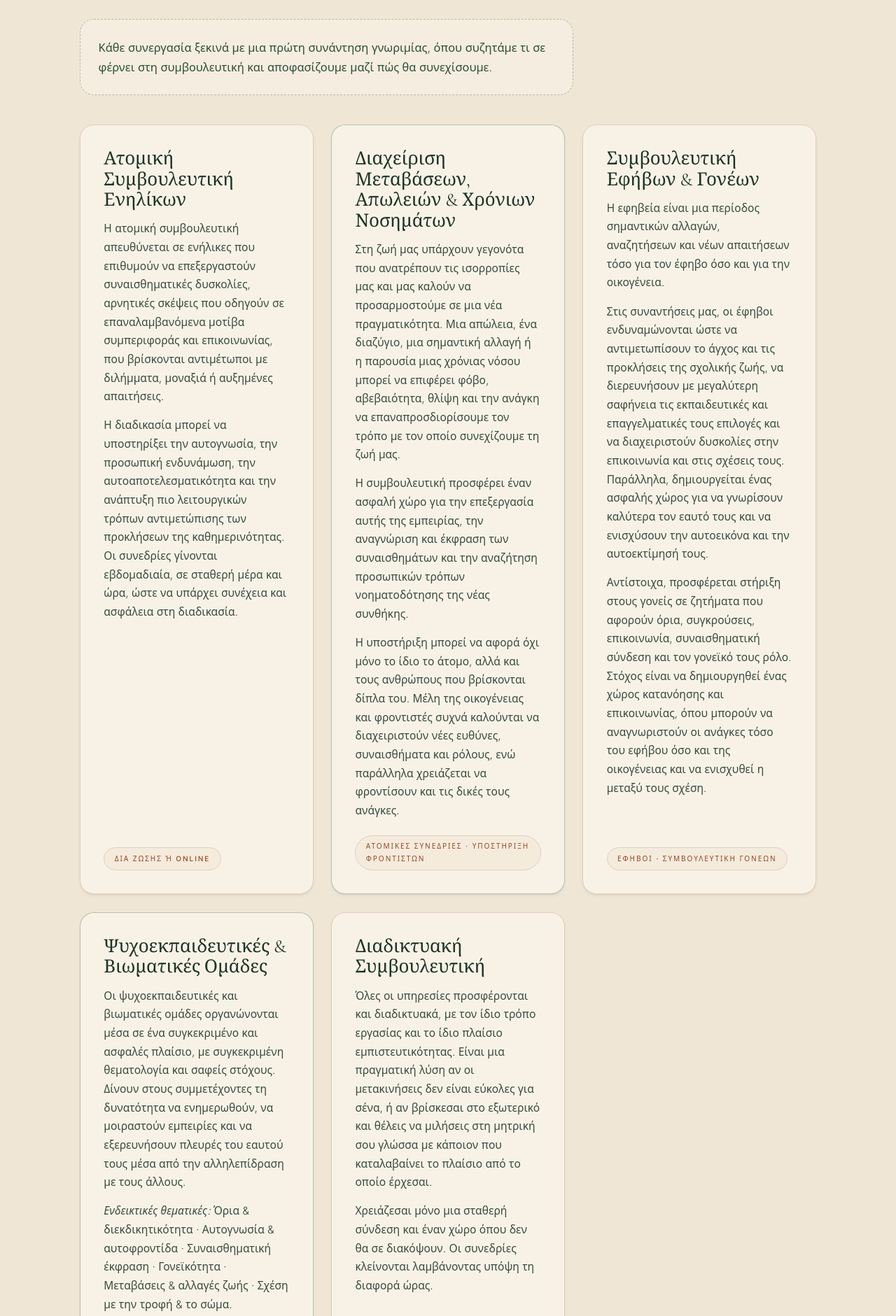
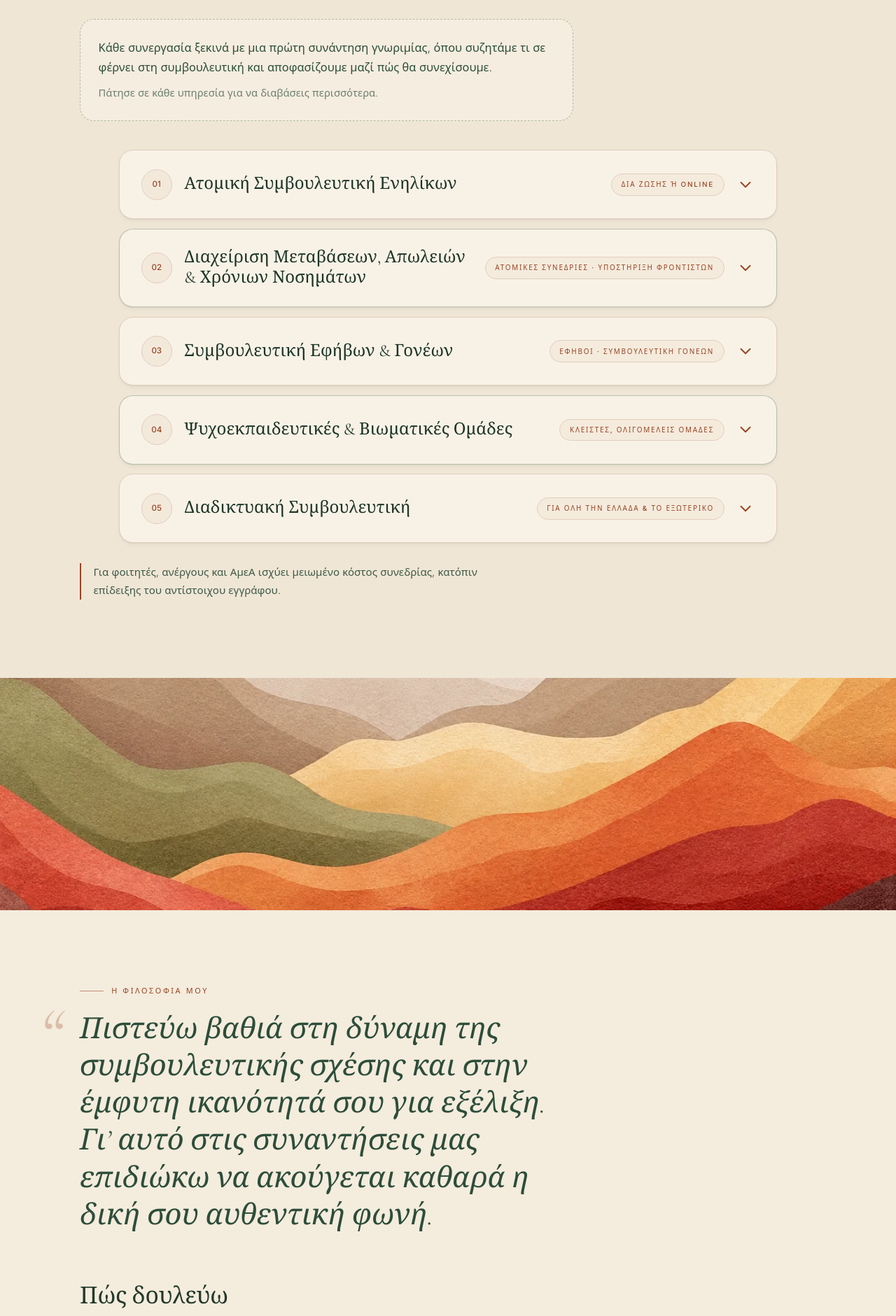
Before and after one commit to agelmet/GOUVIWTOU, a website: page index.html in a window 1280 px wide. Shown: the part 2838-4719 px from the top of the page at 70% size. Drawn offline with nearby package versions, Linux system fonts and the light colour scheme; no server answers.

Commit message:
Balance «Σχετικά με μένα», «Πώς δουλεύω» and «Υπηρεσίες» on desktop
Σχετικά με μένα — the two columns are now equal halves and the portrait travels with the
text as you scroll, so the picture no longer stops halfway and leaves a hole beside the copy.

Πώς δουλεύω — the grid was auto-fitting to three across at this width, which left 04 alone
on its own row. It is a fixed 2 x 2 now, with the number in a round terracotta badge.

Υπηρεσίες — five cards in a three-across grid always orphaned two. They are now one centred
column of identical rows, each with its number, title and tag, and the full text opens
underneath on click. Symmetric whatever is open, and the section is much shorter to scan.

Co-Authored-By: Claude Opus 5 <noreply@anthropic.com>
Claude-Session: https://claude.ai/code/session_013RbmiKqRQSTpFh3paGkwF1

```diff
--- a/index.html
+++ b/index.html
@@ -244,21 +244,58 @@ nav.main a.active{color:var(--green)}
 .themes li::before{content:"";width:5px;height:5px;border-radius:50%;background:var(--terra);flex:0 0 auto}
 
 /* services — outlined cards, ecru fill, deep-green type */
-.svc-grid{display:grid;grid-template-columns:repeat(auto-fit,minmax(320px,1fr));gap:clamp(1rem,2.2vw,1.6rem);margin-top:2.6rem}
+/* one centred column of identical rows — the text opens underneath on click */
+.svc-grid{display:flex;flex-direction:column;gap:.85rem;margin-top:2.6rem;max-width:940px;margin-inline:auto}
 .svc{
   background:var(--ecru);border:1px solid var(--terra-soft);border-radius:var(--r);
-  padding:clamp(1.5rem,2.6vw,2.15rem);color:var(--green-deep);display:flex;flex-direction:column;
-  box-shadow:var(--sh-1);transition:transform .35s var(--ease),box-shadow .35s var(--ease),border-color .35s;
+  color:var(--green-deep);box-shadow:var(--sh-1);overflow:hidden;
+  transition:box-shadow .35s var(--ease),border-color .35s var(--ease);
 }
-.svc:hover{transform:translateY(-4px);box-shadow:var(--sh-2);border-color:var(--terra)}
 .svc:nth-child(even){border-color:rgba(44,77,58,.3)}
+.svc:hover{box-shadow:var(--sh-2);border-color:var(--terra)}
 .svc:nth-child(even):hover{border-color:var(--green)}
-.svc h3{color:var(--green-deep);margin-bottom:.85rem}
-.svc p{color:var(--green-deep);opacity:.88;font-size:.97rem;margin-bottom:.9rem}
-.svc p:last-of-type{margin-bottom:1.3rem}
+.svc[open]{box-shadow:var(--sh-2)}
+
+.svc > summary{
+  list-style:none;cursor:pointer;display:grid;
+  grid-template-columns:44px minmax(0,1fr) auto 26px;align-items:center;gap:1.1rem;
+  padding:clamp(1.25rem,2.2vw,1.65rem) clamp(1.3rem,2.4vw,2rem);
+}
+.svc > summary::-webkit-details-marker{display:none}
+.svc > summary:focus-visible{outline:2px solid var(--terra);outline-offset:-4px;border-radius:var(--r)}
+.svc .num{
+  display:inline-flex;align-items:center;justify-content:center;width:44px;height:44px;border-radius:50%;
+  font-family:var(--sans);font-size:.72rem;font-weight:500;color:var(--terra);
+  border:1px solid var(--terra-soft);background:rgba(154,68,35,.05);
+}
+.svc .ttl{
+  font-family:var(--serif);font-weight:400;line-height:1.2;color:var(--green-deep);
+  font-size:clamp(1.18rem,1.03rem + .62vw,1.5rem);
+}
 .svc .tag{
-  margin-top:auto;align-self:flex-start;font-size:.63rem;letter-spacing:.19em;text-transform:uppercase;font-weight:500;
-  color:var(--terra);border:1px solid var(--terra-soft);border-radius:999px;padding:.42rem .9rem;background:rgba(154,68,35,.045);
+  font-size:.62rem;letter-spacing:.18em;text-transform:uppercase;font-weight:500;white-space:nowrap;
+  color:var(--terra);border:1px solid var(--terra-soft);border-radius:999px;padding:.4rem .85rem;
+  background:rgba(154,68,35,.045);
+}
+.svc .chev{
+  width:26px;height:26px;fill:none;stroke:var(--terra);stroke-width:1.8;stroke-linecap:round;stroke-linejoin:round;
+  transition:transform .35s var(--ease);
+}
+.svc[open] .chev{transform:rotate(180deg)}
+
+/* the body slides open; if the browser will not animate it, it simply appears */
+.svc .svc-body{display:grid;grid-template-rows:0fr;transition:grid-template-rows .42s var(--ease)}
+.svc[open] .svc-body{grid-template-rows:1fr}
+.svc .svc-body > div{overflow:hidden}
+.svc .svc-inner{
+  padding:0 clamp(1.3rem,2.4vw,2rem) clamp(1.35rem,2.4vw,1.9rem);
+  border-top:1px solid rgba(44,77,58,.12);margin-top:.15rem;padding-top:1.25rem;
+}
+.svc .svc-inner p{color:var(--green-deep);opacity:.88;font-size:.99rem;margin-bottom:.9rem;max-width:74ch}
+.svc .svc-inner p:last-child{margin-bottom:0}
+.svc .more{
+  display:none;font-family:var(--sans);font-size:.68rem;letter-spacing:.16em;text-transform:uppercase;
+  color:var(--terra);opacity:.75;
 }
 .svc-note{
   margin-top:1.8rem;font-size:.94rem;color:var(--ink-2);border-left:2px solid var(--terra);padding-left:1.1rem;max-width:62ch;
@@ -277,18 +314,28 @@ nav.main a.active{color:var(--green)}
 .quote::before{content:"“";position:absolute;left:-.55em;top:-.18em;font-size:2.6em;line-height:1;color:var(--terra);opacity:.28}
 
 /* how I work — numbered, light cards */
-.steps{display:grid;grid-template-columns:repeat(auto-fit,minmax(270px,1fr));gap:clamp(1rem,2.2vw,1.5rem);margin-top:2.6rem}
+/* always a clean 2 x 2 — auto-fit used to break to three across and orphan 04 */
+.steps{display:grid;grid-template-columns:repeat(2,1fr);gap:clamp(1rem,2.2vw,1.5rem);margin-top:2.6rem}
+.step{display:flex;flex-direction:column}
 .step{
   background:var(--ecru);border:1px solid rgba(44,77,58,.22);border-radius:var(--r);
   padding:clamp(1.4rem,2.5vw,1.95rem);box-shadow:var(--sh-1);transition:transform .35s var(--ease),box-shadow .35s var(--ease);
 }
 .step:hover{transform:translateY(-4px);box-shadow:var(--sh-2)}
-.step .n{display:block;font-family:var(--sans);font-size:.66rem;letter-spacing:.24em;color:var(--terra);margin-bottom:.7rem}
+.step .n{
+  display:inline-flex;align-items:center;justify-content:center;width:38px;height:38px;border-radius:50%;
+  font-family:var(--sans);font-size:.72rem;font-weight:500;letter-spacing:.06em;color:var(--terra);
+  border:1px solid var(--terra-soft);background:rgba(154,68,35,.05);margin-bottom:1rem;
+}
 .step h3{font-size:1.24rem;color:var(--green-deep);margin-bottom:.6rem}
 .step p{margin:0;font-size:.95rem;color:var(--ink-2)}
 
 /* about + CV */
-.about-grid{display:grid;grid-template-columns:.85fr 1.15fr;gap:clamp(2rem,5vw,4.4rem);align-items:start}
+.about-grid{display:grid;grid-template-columns:1fr 1fr;gap:clamp(2rem,5vw,4.4rem);align-items:start}
+/* the portrait travels with the text so both columns read as one balanced block */
+.about-grid > .figure{position:sticky;top:104px}
+.about-grid > .figure img{width:100%;aspect-ratio:3/4;object-fit:cover;object-position:50% 30%}
+.about-col{display:flex;flex-direction:column}
 .cv-toggle{margin-top:1.9rem}
 .cv{
   margin-top:1.5rem;border:1px solid var(--line);border-radius:var(--r);background:var(--ecru);
@@ -381,6 +428,13 @@ footer.site{background:var(--paper-3);padding-block:clamp(2.6rem,5vw,4rem) 1.9re
 .foot-bot a{color:var(--ink-2);text-decoration:none;border-bottom:1px solid var(--line)}
 
 /* ============================ responsive ============================ */
+@media (max-width:820px){
+  .about-grid > .figure{position:static}
+  .steps{grid-template-columns:1fr}
+  .svc > summary{grid-template-columns:38px minmax(0,1fr) 22px;gap:.85rem;row-gap:.7rem}
+  .svc .num{width:38px;height:38px}
+  .svc .tag{grid-column:2 / -1;justify-self:start}
+}
 @media (max-width:1000px){
   nav.main{display:none}
   .burger{display:flex}
@@ -547,11 +601,18 @@ footer.site{background:var(--paper-3);padding-block:clamp(2.6rem,5vw,4rem) 1.9re
     <div class="svc-intro rv rv-d1">
       <p>Κάθε συνεργασία ξεκινά με μια πρώτη συνάντηση γνωριμίας, όπου συζητάμε τι σε φέρνει στη
          συμβουλευτική και αποφασίζουμε μαζί πώς θα συνεχίσουμε.</p>
+      <p style="margin-top:.7rem;font-size:.92rem;color:var(--ink-3)">Πάτησε σε κάθε υπηρεσία για να διαβάσεις περισσότερα.</p>
     </div>
 
     <div class="svc-grid">
-      <article class="svc rv-scale">
-        <h3>Ατομική Συμβουλευτική Ενηλίκων</h3>
+      <details class="svc rv-scale">
+        <summary>
+          <span class="num">01</span>
+          <span class="ttl">Ατομική Συμβουλευτική Ενηλίκων</span>
+          <span class="tag">Δια ζώσης ή online</span>
+          <svg class="chev" viewBox="0 0 24 24" aria-hidden="true"><path d="m6 9 6 6 6-6"/></svg>
+        </summary>
+        <div class="svc-body"><div><div class="svc-inner">
             <p>Η ατομική συμβουλευτική απευθύνεται σε ενήλικες που επιθυμούν να επεξεργαστούν
            συναισθηματικές δυσκολίες, αρνητικές σκέψεις που οδηγούν σε επαναλαμβανόμενα μοτίβα
            συμπεριφοράς και επικοινωνίας, που βρίσκονται αντιμέτωποι με διλήμματα, μοναξιά ή
@@ -560,11 +621,16 @@ footer.site{background:var(--paper-3);padding-block:clamp(2.6rem,5vw,4rem) 1.9re
            αυτοαποτελεσματικότητα και την ανάπτυξη πιο λειτουργικών τρόπων αντιμετώπισης των
            προκλήσεων της καθημερινότητας. Οι συνεδρίες γίνονται εβδομαδιαία, σε σταθερή μέρα και
            ώρα, ώστε να υπάρχει συνέχεια και ασφάλεια στη διαδικασία.</p>
-        <span class="tag">Δια ζώσης ή online</span>
-      </article>
-
-      <article class="svc rv-scale rv-d1">
-        <h3>Διαχείριση Μεταβάσεων, Απωλειών &amp; Χρόνιων Νοσημάτων</h3>
+        </div></div></div>
+      </details>
+      <details class="svc rv-scale rv-d1">
+        <summary>
+          <span class="num">02</span>
+          <span class="ttl">Διαχείριση Μεταβάσεων, Απωλειών &amp; Χρόνιων Νοσημάτων</span>
+          <span class="tag">Ατομικές συνεδρίες · Υποστήριξη φροντιστών</span>
+          <svg class="chev" viewBox="0 0 24 24" aria-hidden="true"><path d="m6 9 6 6 6-6"/></svg>
+        </summary>
+        <div class="svc-body"><div><div class="svc-inner">
             <p>Στη ζωή μας υπάρχουν γεγονότα που ανατρέπουν τις ισορροπίες μας και μας καλούν να
            προσαρμοστούμε σε μια νέα πραγματικότητα. Μια απώλεια, ένα διαζύγιο, μια σημαντική αλλαγή
            ή η παρουσία μιας χρόνιας νόσου μπορεί να επιφέρει φόβο, αβεβαιότητα, θλίψη και την ανάγκη
@@ -576,11 +642,16 @@ footer.site{background:var(--paper-3);padding-block:clamp(2.6rem,5vw,4rem) 1.9re
            βρίσκονται δίπλα του. Μέλη της οικογένειας και φροντιστές συχνά καλούνται να διαχειριστούν
            νέες ευθύνες, συναισθήματα και ρόλους, ενώ παράλληλα χρειάζεται να φροντίσουν και τις
            δικές τους ανάγκες.</p>
-        <span class="tag">Ατομικές συνεδρίες · Υποστήριξη φροντιστών</span>
-      </article>
-
-      <article class="svc rv-scale">
-        <h3>Συμβουλευτική Εφήβων &amp; Γονέων</h3>
+        </div></div></div>
+      </details>
+      <details class="svc rv-scale">
+        <summary>
+          <span class="num">03</span>
+          <span class="ttl">Συμβουλευτική Εφήβων &amp; Γονέων</span>
+          <span class="tag">Έφηβοι · Συμβουλευτική γονέων</span>
+          <svg class="chev" viewBox="0 0 24 24" aria-hidden="true"><path d="m6 9 6 6 6-6"/></svg>
+        </summary>
+        <div class="svc-body"><div><div class="svc-inner">
             <p>Η εφηβεία είναι μια περίοδος σημαντικών αλλαγών, αναζητήσεων και νέων απαιτήσεων τόσο για
            τον έφηβο όσο και για την οικογένεια.</p>
             <p>Στις συναντήσεις μας, οι έφηβοι ενδυναμώνονται ώστε να αντιμετωπίσουν το άγχος και τις
@@ -592,11 +663,16 @@ footer.site{background:var(--paper-3);padding-block:clamp(2.6rem,5vw,4rem) 1.9re
            επικοινωνία, συναισθηματική σύνδεση και τον γονεϊκό τους ρόλο. Στόχος είναι να δημιουργηθεί
            ένας χώρος κατανόησης και επικοινωνίας, όπου μπορούν να αναγνωριστούν οι ανάγκες τόσο του
            εφήβου όσο και της οικογένειας και να ενισχυθεί η μεταξύ τους σχέση.</p>
-        <span class="tag">Έφηβοι · Συμβουλευτική γονέων</span>
-      </article>
-
-      <article class="svc rv-scale rv-d1">
-        <h3>Ψυχοεκπαιδευτικές &amp; Βιωματικές Ομάδες</h3>
+        </div></div></div>
+      </details>
+      <details class="svc rv-scale rv-d1">
+        <summary>
+          <span class="num">04</span>
+          <span class="ttl">Ψυχοεκπαιδευτικές &amp; Βιωματικές Ομάδες</span>
+          <span class="tag">Κλειστές, ολιγομελείς ομάδες</span>
+          <svg class="chev" viewBox="0 0 24 24" aria-hidden="true"><path d="m6 9 6 6 6-6"/></svg>
+        </summary>
+        <div class="svc-body"><div><div class="svc-inner">
             <p>Οι ψυχοεκπαιδευτικές και βιωματικές ομάδες οργανώνονται μέσα σε ένα συγκεκριμένο και
            ασφαλές πλαίσιο, με συγκεκριμένη θεματολογία και σαφείς στόχους. Δίνουν στους συμμετέχοντες
            τη δυνατότητα να ενημερωθούν, να μοιραστούν εμπειρίες και να εξερευνήσουν πλευρές του
@@ -607,19 +683,24 @@ footer.site{background:var(--paper-3);padding-block:clamp(2.6rem,5vw,4rem) 1.9re
             <p>Οι ομάδες είναι κλειστές και ολιγομελείς. Διαμορφώνονται ανάλογα με τη θεματολογία και τις
            ανάγκες των συμμετεχόντων και μπορούν να πραγματοποιούνται δια ζώσης ή διαδικτυακά. Η έναρξη
            κάθε ομάδας πραγματοποιείται εφόσον συμπληρωθεί ο απαραίτητος αριθμός συμμετεχόντων.</p>
-        <span class="tag">Κλειστές, ολιγομελείς ομάδες</span>
-      </article>
-
-      <article class="svc rv-scale">
-        <h3>Διαδικτυακή Συμβουλευτική</h3>
+        </div></div></div>
+      </details>
+      <details class="svc rv-scale">
+        <summary>
+          <span class="num">05</span>
+          <span class="ttl">Διαδικτυακή Συμβουλευτική</span>
+          <span class="tag">Για όλη την Ελλάδα &amp; το εξωτερικό</span>
+          <svg class="chev" viewBox="0 0 24 24" aria-hidden="true"><path d="m6 9 6 6 6-6"/></svg>
+        </summary>
+        <div class="svc-body"><div><div class="svc-inner">
             <p>Όλες οι υπηρεσίες προσφέρονται και διαδικτυακά, με τον ίδιο τρόπο εργασίας και το ίδιο
            πλαίσιο εμπιστευτικότητας. Είναι μια πραγματική λύση αν οι μετακινήσεις δεν είναι εύκολες
            για σένα, ή αν βρίσκεσαι στο εξωτερικό και θέλεις να μιλήσεις στη μητρική σου γλώσσα με
            κάποιον που καταλαβαίνει το πλαίσιο από το οποίο έρχεσαι.</p>
             <p>Χρειάζεσαι μόνο μια σταθερή σύνδεση και έναν χώρο όπου δεν θα σε διακόψουν. Οι συνεδρίες
            κλείνονται λαμβάνοντας υπόψη τη διαφορά ώρας.</p>
-        <span class="tag">Για όλη την Ελλάδα &amp; το εξωτερικό</span>
-      </article>
+        </div></div></div>
+      </details>
     </div>
 
     <p class="svc-note rv rv-d1">
@@ -691,7 +772,7 @@ footer.site{background:var(--paper-3);padding-block:clamp(2.6rem,5vw,4rem) 1.9re
       </picture>
     </figure>
 
-    <div>
+    <div class="about-col">
       <span class="eyebrow rv">Σχετικά με μένα</span>
       <h2 id="h-about" class="rv">Η δική μου διαδρομή είναι γεμάτη ανθρώπινες ιστορίες.</h2>
       <div class="rule rv rv-d1" aria-hidden="true"></div>
```
Lines whose indentation alone changed are shown as unchanged.
